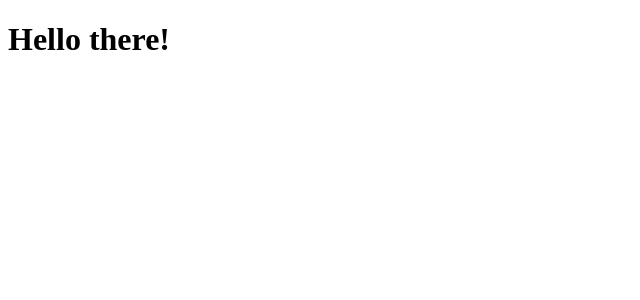
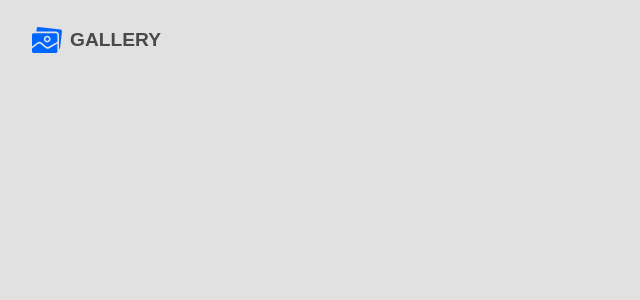
Before and after one commit to atefeh-dev/Image-Gallery, a React (Create React App) app: page / in a window 1280 px wide. Shown: the top 300 px of the page, without its empty margins (0-640 px from the left). Built offline with nearby package versions, Linux system fonts and the light colour scheme.

Commit message:
add header + logo

```diff
--- a/package.json
+++ b/package.json
@@ -6,12 +6,14 @@
     "@testing-library/jest-dom": "^5.14.1",
     "@testing-library/react": "^12.0.0",
     "@testing-library/user-event": "^13.2.1",
+    "node-sass": "^7.0.1",
     "react": "^17.0.2",
     "react-dom": "^17.0.2",
     "react-redux": "^7.2.6",
     "react-scripts": "5.0.0",
     "redux": "^4.1.2",
     "redux-thunk": "^2.4.1",
+    "scss": "^0.2.4",
     "web-vitals": "^2.1.0"
   },
   "scripts": {
--- a/src/components/App.js
+++ b/src/components/App.js
@@ -1,11 +1,10 @@
 /** @format */
 
-import Card from "./Home";
-
+import Home from "./Home";
 const App = () => {
   return (
     <div>
-      <Card />
+      <Home />
     </div>
   );
 };
--- /dev/null
+++ b/src/components/Header.jsx
@@ -0,0 +1,34 @@
+/** @format */
+import "../style/Header.scss";
+const Header = () => {
+  return (
+    <header>
+      <button className="btn home">
+        <div className="icon gallery">
+          <svg viewBox="0 0 388.309 388.309" xmlns="http://www.w3.org/2000/svg">
+            <path
+              d="M201.173,307.042c-11.291-0.174-22.177-4.233-30.825-11.494l-56.947-50.155c-8.961-8.373-22.664-9.036-32.392-1.567
+				L0.03,303.384v38.661c-0.582,10.371,7.355,19.25,17.726,19.832c0.534,0.03,1.07,0.037,1.605,0.021h286.824
+				c11.494,0,22.988-8.359,22.988-19.853V240.691L226.25,300.25C218.684,304.798,210.001,307.15,201.173,307.042z"
+            />
+            <circle cx="196.993" cy="182.699" r="22.988" />
+            <path
+              d="M383.508,67.238c-3.335-4.544-8.487-7.406-14.106-7.837L84.667,26.487c-5.551-0.465-11.091,1.012-15.673,4.18
+				c-4.058,3.524-6.817,8.307-7.837,13.584l-4.702,40.751h249.731c23.809,0.54,43.061,19.562,43.886,43.363v184.424
+				c0-1.045,4.702-2.09,6.792-4.18c4.326-3.397,6.834-8.606,6.792-14.106L388.21,82.389
+				C388.753,76.91,387.057,71.445,383.508,67.238z"
+            />
+            <path
+              d="M306.185,105.899H19.361c-11.494,0-19.331,10.971-19.331,22.465v148.898l68.963-50.155
+				c17.506-12.986,41.724-11.895,57.992,2.612l57.469,50.155c8.666,7.357,21.044,8.406,30.824,2.612l113.894-66.351v-87.771
+				C328.382,116.099,318.465,106.408,306.185,105.899z M196.993,226.584c-24.237,0-43.886-19.648-43.886-43.886
+				c0-24.237,19.648-43.886,43.886-43.886c24.237,0,43.886,19.648,43.886,43.886C240.879,206.936,221.231,226.584,196.993,226.584z"
+            />
+          </svg>
+        </div>
+        <span className="title">Gallery</span>
+      </button>
+    </header>
+  );
+};
+export default Header;
--- a/src/components/Home.js
+++ b/src/components/Home.js
@@ -1,6 +1,6 @@
 /** @format */
-
+import Header from "./Header";
 const Home = () => {
-  return <h1>Hello there!</h1>;
+  return <Header />;
 };
 export default Home;
--- /dev/null
+++ b/src/style/App.scss
@@ -0,0 +1,47 @@
+/** @format */
+
+:root {
+  // colors
+  --white: #fff;
+  --black: #000;
+  --gray-light: #6d6d6d;
+  --gray-dark: #494949;
+  --blue-tint-light: hsl(216, 100%, 50%);
+  --blue-tint-dark: hsl(216, 100%, 35%);
+}
+:root {
+  --padding-offset: 2rem;
+
+  --transition-duration-300: 300ms;
+  --transition-duration-100: 100ms;
+  --transition-delay: 80ms;
+
+  --body-background: rgb(225, 225, 225);
+
+  // colors
+  --white: #fff;
+  --black: #000;
+  --gray-light: #6d6d6d;
+  --gray-dark: #494949;
+  --blue-tint-light: hsl(216, 100%, 50%);
+  --blue-tint-dark: hsl(216, 100%, 35%);
+}
+
+* {
+  margin: 0;
+  padding: 0;
+  box-sizing: border-box;
+}
+input,
+button {
+  border: none;
+  outline: none;
+  cursor: pointer;
+}
+
+body {
+  width: 100%;
+  background: var(--body-background);
+  font-family: Ubuntu, "Montserrat", sans-serif;
+  overflow-x: hidden;
+}
--- /dev/null
+++ b/src/style/Header.scss
@@ -0,0 +1,225 @@
+/** @format */
+@import "App";
+header {
+  position: relative;
+  width: 100%;
+  height: 80px;
+  display: flex;
+  justify-content: space-between;
+  align-items: center;
+  padding: 0 2rem;
+  margin-bottom: 2rem;
+
+  .btn.home {
+    display: flex;
+    justify-content: center;
+    align-items: center;
+    background: none;
+
+    .icon {
+      --size: 30px;
+      width: var(--size);
+      height: var(--size);
+      svg {
+        fill: var(--blue-tint-light);
+        width: 100%;
+        height: 100%;
+        animation: hue-rotation 5000ms linear alternate-reverse infinite;
+        animation-play-state: paused;
+      }
+    }
+    span {
+      color: var(--gray-dark);
+      font-size: 1.2rem;
+      font-weight: bold;
+      text-transform: uppercase;
+      margin-left: 0.5rem;
+    }
+    &:hover {
+      .icon {
+        svg {
+          animation-play-state: running;
+        }
+      }
+    }
+  }
+
+  form {
+    display: flex;
+    justify-content: center;
+    align-items: center;
+
+    input[type="text"] {
+      width: 100%;
+      height: 100%;
+      padding: 10px 15px;
+      padding-right: 35%;
+      border-top-left-radius: var(--border-radius);
+      border-bottom-left-radius: var(--border-radius);
+      &::placeholder {
+        color: rgba(0, 0, 0, 0.45);
+      }
+    }
+
+    button.search {
+      background: var(--blue-tint-light);
+      color: var(--white);
+      transition: background var(--transition-duration-100) ease,
+        filter var(--transition-duration-100) ease;
+      &:not(:disabled) {
+        filter: grayscale(0);
+        &:hover,
+        &:focus {
+          background: var(--blue-tint-dark);
+        }
+      }
+      &:disabled {
+        filter: grayscale(0.98);
+      }
+    }
+
+    .form-group {
+      --border-radius: 0.5em;
+      position: relative;
+      width: 300px;
+      border-radius: var(--border-radius);
+      overflow: hidden;
+
+      .icon {
+        --size: 12px;
+        width: var(--size);
+        height: var(--size);
+        transition: margin var(--transition-duration-100) ease;
+        svg {
+          fill: var(--white);
+          width: 100%;
+          height: 100%;
+        }
+      }
+
+      &.g-1 {
+        input[type="text"] {
+          &:focus {
+            ~ button {
+              &:not(:disabled) {
+                transform: translateX(-55%);
+                .icon {
+                  margin-right: 4px;
+                }
+              }
+            }
+          }
+        }
+
+        .btn.search {
+          position: absolute;
+          top: 0;
+          right: -20%;
+          transform: translateX(-50%);
+          width: 32%;
+          height: 100%;
+          display: flex;
+          justify-content: center;
+          align-items: center;
+          border-top-right-radius: var(--border-radius);
+          border-bottom-right-radius: var(--border-radius);
+          transition: transform var(--transition-duration-100) ease;
+          padding-right: 15px;
+          padding-left: 0;
+          span {
+            margin-left: 5px;
+          }
+        }
+      }
+
+      &.g-2 {
+        width: auto;
+        button.search {
+          width: 30px;
+          height: 30px;
+          display: flex;
+          justify-content: center;
+          align-items: center;
+          background: none;
+
+          .icon {
+            --size: 20px;
+            svg {
+              fill: var(--gray-light);
+            }
+          }
+        }
+      }
+    }
+
+    .floating--container {
+      position: absolute;
+      left: 0%;
+      top: 0%;
+      width: 100%;
+      height: 130%;
+      display: flex;
+      flex-direction: column;
+      justify-content: space-around;
+      align-items: center;
+      background: var(--gray-dark);
+      transition: transform var(--transition-duration-300) ease;
+
+      .input--container {
+        width: 80%;
+        height: 40%;
+        display: grid;
+        grid-template-columns: 0.75fr 0.25fr;
+        border-radius: 0.4rem;
+        overflow: hidden;
+        margin-top: 0.8rem;
+
+        input[type="text"] {
+          padding-right: 1rem;
+          &:focus {
+            ~ button {
+              &:not(:disabled):hover {
+                background: var(--blue-tint-dark);
+              }
+            }
+          }
+        }
+
+        button.search {
+          width: 100%;
+          height: 100%;
+        }
+      }
+
+      button.close {
+        --size: 30px;
+        width: var(--size);
+        height: var(--size);
+        display: flex;
+        justify-content: center;
+        align-items: center;
+        background: none;
+
+        .icon {
+          width: calc(var(--size) / 1.6);
+          height: calc(var(--size) / 1.6);
+          svg {
+            fill: #fb3958;
+          }
+        }
+      }
+
+      &.hide {
+        transform: translateY(-100%);
+      }
+    }
+  }
+}
+@keyframes hue-rotation {
+  0% {
+    filter: hue-rotate(360deg);
+  }
+  100% {
+    filter: hue-rotate(0deg);
+  }
+}
```
Also changed, not shown: 1 other file (tests, documents, lock files or other folders).
